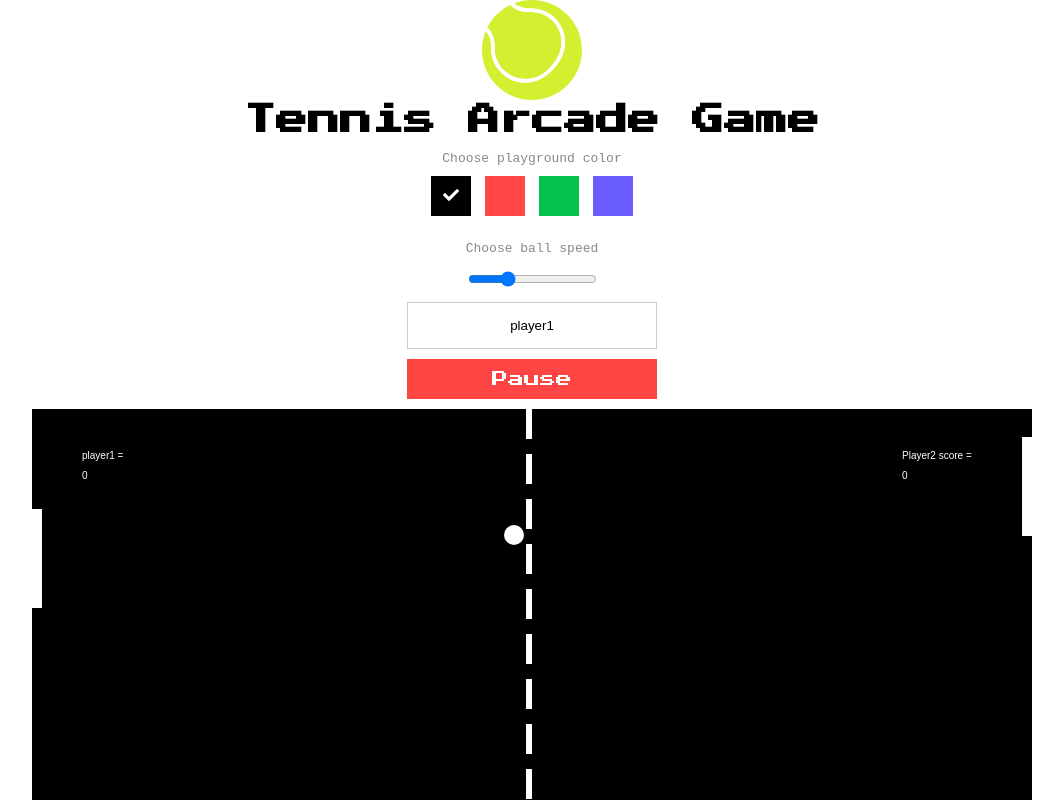
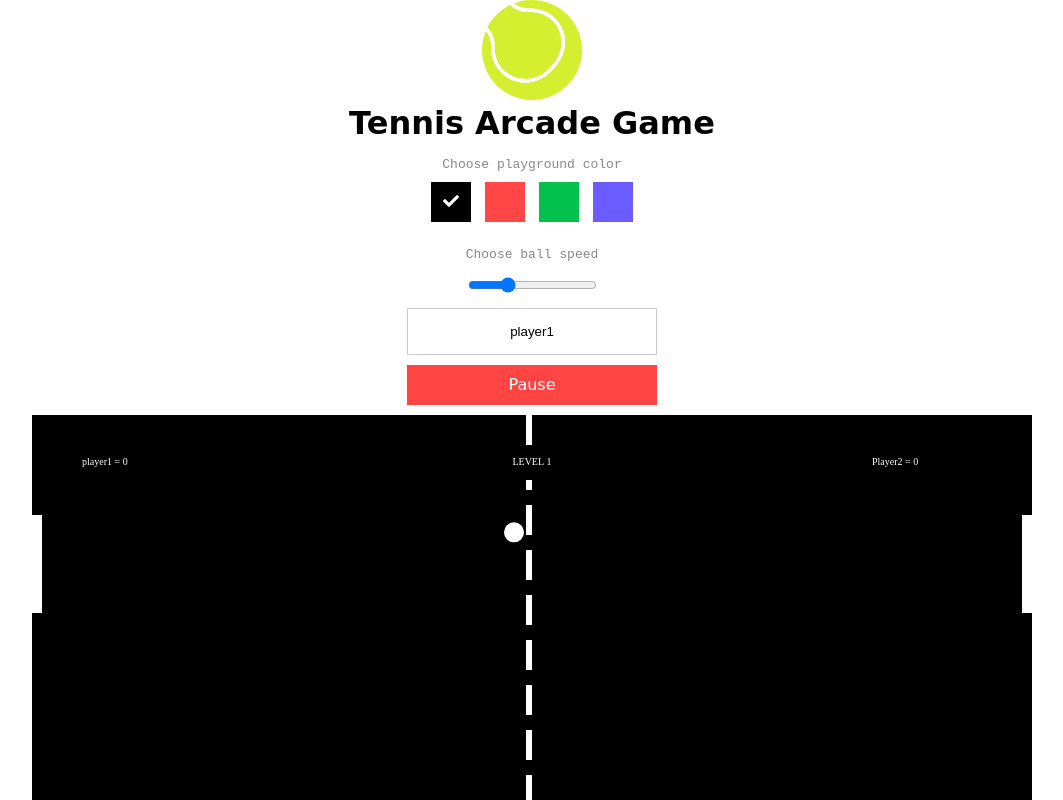
Before and after one commit to nasserahmed009/PongGame, a plain HTML site: page index.html in a window 1280 px wide. Both pictures are taken after a click on the link "Play". Shown: the top 800 px of the page, without its empty margins (108-1171 px from the left). Drawn offline with Linux system fonts and the light colour scheme; no server answers; a web font is replaced by a local one.

Commit message:
adding levels to the game

```diff
--- a/index.html
+++ b/index.html
@@ -35,6 +35,36 @@
     </a>
     <canvas id="canvas" width="1000" height="600"></canvas>
 
+         <!-- Firebase App (the core Firebase SDK) is always required and must be listed first -->
+     <script src="https://www.gstatic.com/firebasejs/6.2.0/firebase-app.js"></script>
+
+     <!-- Add Firebase products that you want to use -->
+     <script src="https://www.gstatic.com/firebasejs/3.1.0/firebase-database.js"></script>
+
+
+    <script>
+      // Your web app's Firebase configuration
+      var firebaseConfig = {
+        apiKey: "AIzaSyBwJw_Cd18LBEjqhWSnE1N2XCYGB7W88ns",
+        authDomain: "ponggame009.firebaseapp.com",
+        databaseURL: "https://ponggame009.firebaseio.com",
+        projectId: "ponggame009",
+        storageBucket: "ponggame009.appspot.com",
+        messagingSenderId: "548167701318",
+        appId: "1:548167701318:web:f7a36a7a2b3a9617"
+      };
+      // Initialize Firebase
+      firebase.initializeApp(firebaseConfig);
+
+      var database = firebase.database();
+      var databaseRef = database.ref('scores/');
+
+      databaseRef.push({
+        name:'ahmed',
+        score: 50,
+      });
+    </script>
+
     <script src="tennisGame.js"></script>
   </body>
 </html>
--- a/styles.css
+++ b/styles.css
@@ -1,5 +1,48 @@
-@import url('https://fonts.googleapis.com/css?family=Press+Start+2P&display=swap');
-*{
+/* cyrillic-ext */
+@font-face {
+  font-family: 'PressStart2P';
+  font-style: normal;
+  font-weight: 400;
+  font-display: swap;
+  src: local('Press Start 2P Regular'), local('PressStart2P-Regular'), url(https://fonts.gstatic.com/s/pressstart2p/v7/e3t4euO8T-267oIAQAu6jDQyK3nYivNm4I81PZQ.woff2) format('woff2');
+  unicode-range: U+0460-052F, U+1C80-1C88, U+20B4, U+2DE0-2DFF, U+A640-A69F, U+FE2E-FE2F;
+}
+/* cyrillic */
+@font-face {
+  font-family: 'PressStart2P';
+  font-style: normal;
+  font-weight: 400;
+  font-display: swap;
+  src: local('Press Start 2P Regular'), local('PressStart2P-Regular'), url(https://fonts.gstatic.com/s/pressstart2p/v7/e3t4euO8T-267oIAQAu6jDQyK3nRivNm4I81PZQ.woff2) format('woff2');
+  unicode-range: U+0400-045F, U+0490-0491, U+04B0-04B1, U+2116;
+}
+/* greek */
+@font-face {
+  font-family: 'PressStart2P';
+  font-style: normal;
+  font-weight: 400;
+  font-display: swap;
+  src: local('Press Start 2P Regular'), local('PressStart2P-Regular'), url(https://fonts.gstatic.com/s/pressstart2p/v7/e3t4euO8T-267oIAQAu6jDQyK3nWivNm4I81PZQ.woff2) format('woff2');
+  unicode-range: U+0370-03FF;
+}
+/* latin-ext */
+@font-face {
+  font-family: 'PressStart2P';
+  font-style: normal;
+  font-weight: 400;
+  font-display: swap;
+  src: local('Press Start 2P Regular'), local('PressStart2P-Regular'), url(https://fonts.gstatic.com/s/pressstart2p/v7/e3t4euO8T-267oIAQAu6jDQyK3nbivNm4I81PZQ.woff2) format('woff2');
+  unicode-range: U+0100-024F, U+0259, U+1E00-1EFF, U+2020, U+20A0-20AB, U+20AD-20CF, U+2113, U+2C60-2C7F, U+A720-A7FF;
+}
+/* latin */
+@font-face {
+  font-family: 'PressStart2P';
+  font-style: normal;
+  font-weight: 400;
+  font-display: swap;
+  src: local('Press Start 2P Regular'), local('PressStart2P-Regular'), url(https://fonts.gstatic.com/s/pressstart2p/v7/e3t4euO8T-267oIAQAu6jDQyK3nVivNm4I81.woff2) format('woff2');
+  unicode-range: U+0000-00FF, U+0131, U+0152-0153, U+02BB-02BC, U+02C6, U+02DA, U+02DC, U+2000-206F, U+2074, U+20AC, U+2122, U+2191, U+2193, U+2212, U+2215, U+FEFF, U+FFFD;
+}*{
   text-align: center;
   box-sizing: border-box;
   margin: 0 auto;
@@ -13,7 +56,7 @@
   margin: 15px 0px;
 }
 h1.gameTitle{
-  font-family: 'Press Start 2P', cursive;
+  font-family: 'PressStart2P', cursive;
 }
 p{
   font-family: monospace;
@@ -70,7 +113,7 @@ canvas{
   margin: 10px auto;
   color: #fff;
   text-decoration: none;
-  font-family: 'Press Start 2P', cursive;
+  font-family: 'PressStart2P', cursive;
 }
 .playBtn img{
   height: 20px;
--- a/tennisGame.js
+++ b/tennisGame.js
@@ -1,15 +1,18 @@
 let canvas = document.getElementById('canvas');
 let canvasContext = canvas.getContext('2d');
 
-let playGame = false;
+let pauseGame = true;
+let showingScreen = false; // if levelup or game over screens are showed
 
 let playGroundColor = 'black';
 let ballRadius = 10;
 let ballX = canvas.width / 2;
 let ballY = canvas.height / 2;
-let dx = document.getElementById('ballSpeed').value; //horizontal speed of the ball
-let dy = document.getElementById('ballSpeed').value; // vertical speed of the ball
+let dx = parseInt(document.getElementById('ballSpeed').value); //horizontal speed of the ball
+let dy = parseInt(document.getElementById('ballSpeed').value); // vertical speed of the ball
 let framesPerSecond = 60;
+
+let gameLevel = 1;
 
 // paddles variables
 let paddleHeight = 100;
@@ -20,11 +23,12 @@ let paddle2Y = 100;
 let player1Name = document.getElementById('player1Name').value;
 let player1Score = 0;
 let player2Score = 0;
+let finalScore = 3;
 
 function startPauseGame(event){
   event.preventDefault();
-  playGame = !playGame;
-  if(playGame){
+  pauseGame = !pauseGame;
+  if(!pauseGame){
     event.target.text = "Pause";
     event.target.style.background = "#ff4444";
   }else{
@@ -44,7 +48,7 @@ function changePlayGroundColor(event, color){
 }
 
 function changeBallSpeed(){
-  resetGame();
+  resetPositionsAndSpeeds();
   dx = dy = document.getElementById('ballSpeed').value;
 }
 
@@ -74,28 +78,35 @@ function drawPaddles(){
   canvasContext.fillRect(canvas.width - paddleWidth ,paddle2Y,paddleWidth, paddleHeight);
 }
 
-function drawScores(){
-  canvasContext.fillText(player1Name + " =", 50, 50);
-  canvasContext.fillText(player1Score, 50, 70);
-  canvasContext.fillText("Player2 score = ", canvas.width-130, 50);
-  canvasContext.fillText(player2Score, canvas.width-130, 70);
+function drawScoresAndLevel(){
+  canvasContext.fillStyle = "white";
+  canvasContext.font = "10px PressStart2P";
+  canvasContext.fillText(player1Name + " = " + player1Score, 50, 50);
+  canvasContext.fillText("Player2 = "+ player2Score, canvas.width-160, 50);
+
+  // print level
+  let levelText = "LEVEL " + gameLevel;
+  canvasContext.fillStyle = playGroundColor;
+  canvasContext.fillRect((canvas.width/2) - (canvasContext.measureText(levelText).width/2) - 10 ,30,canvasContext.measureText(levelText).width+20, 35);
+  canvasContext.fillStyle = '#fff';
+  canvasContext.fillText(levelText, (canvas.width/2) - (canvasContext.measureText(levelText).width/2) , 50);
 }
 
 function updateNames(){
   player1Name = document.getElementById('player1Name').value;
 }
 //reset the postition of the ball to the center of the playGround
-function resetGame(){
+function resetPositionsAndSpeeds(){
   ballX = canvas.width/2;
   ballY = canvas.height/2;
-  paddleHeight= 100;
   paddle1Y = canvas.height/2 - paddleHeight/2;
   paddle2Y = canvas.height/2 - paddleHeight/2;
+  dy = parseInt(document.getElementById('ballSpeed').value);
   dx=-dx;
 }
 
 function increaseDifficulty(){
-  if(paddleHeight>30) paddleHeight--;
+  if(paddleHeight>30) paddleHeight-=2;
 
   //increase the speed of the ball
   if(dx<0) dx--;
@@ -104,13 +115,57 @@ function increaseDifficulty(){
   else dy++;
 }
 
+
+function showLevelUpWindow(){
+  drawPlayground(playGroundColor);
+  canvasContext.fillStyle = "white";
+  canvasContext.font = "10px PressStart2P";
+  canvasContext.fillText("LEVEL UP", (canvas.width/2)-((canvasContext.measureText("LEVEL UP").width)/2), canvas.height/2);
+  canvasContext.fillText("click to level up", (canvas.width/2)-((canvasContext.measureText("click to level up").width)/2), canvas.height/2 + 50);
+}
+
+function shhowGameOverWindow(){
+  drawPlayground(playGroundColor);
+  canvasContext.fillStyle = "white";
+  canvasContext.font = "10px PressStart2P";
+  canvasContext.fillText("GAME OVER", (canvas.width/2)-((canvasContext.measureText("GAME OVER").width)/2), canvas.height/2);
+  canvasContext.fillText("click to start new game", (canvas.width/2)-((canvasContext.measureText("click to start new game").width)/2), canvas.height/2+20);
+}
+
+function checkWinner(){
+  if(player1Score>finalScore){
+    showLevelUpWindow();
+    showingScreen = true;
+    return true;
+  }else if(player2Score>finalScore){
+    shhowGameOverWindow();
+    showingScreen = true;
+    return true;
+  }else{
+    showingScreen = false;
+    return false;
+  }
+}
+
+function levelUp(){
+  gameLevel++;
+  player1Score  = 0;
+  player2Score = 0;
+  increaseDifficulty();
+  showingScreen = false;
+}
+
+function resetGame(){
+  resetPositionsAndSpeeds();
+  gameLevel = 1;
+  player1Score = 0;
+  player2Score = 0;
+  showingScreen = false;
+}
+
 function getMousePosition(event){
   let playGround = canvas.getBoundingClientRect();
   let root = document.documentElement;
-
-  console.log(event.y);
-  console.log(playGround.top);
-  console.log(root.scrollTop);
 
   return {
     x: event.x - playGround.left,
@@ -119,8 +174,8 @@ function getMousePosition(event){
 }
 
 function computerPaddlePlay(){
-  if(paddle2Y+paddleHeight/2 < ballY-45) paddle2Y+=6;
-  else if(paddle2Y+paddleHeight/2 > ballY+45) paddle2Y-=6;
+  if(paddle2Y+paddleHeight/2 < ballY-30) paddle2Y+=9.5;
+  else if(paddle2Y+paddleHeight/2 > ballY+30) paddle2Y-=9.5;
 }
 
 function moveBall(){
@@ -129,14 +184,20 @@ function moveBall(){
 
   // ball postition for player1
   if(ballX < 0 + ballRadius){
-    if(ballY>paddle1Y && ballY<paddle1Y+paddleHeight)dx=-dx;
+    if(ballY>paddle1Y && ballY<paddle1Y+paddleHeight){
+      dx=-dx;
+
+      let deltaY = ballY - (paddle1Y+paddleHeight)/2;
+      dy = deltaY*0.06;
+    }
     else{
       player2Score++;
-      playGame = false;
+      checkWinner();
+      pauseGame = true;
       //adding delay to the game when a player scores
       setTimeout(function(){
-        resetGame();
-        playGame = true;
+        resetPositionsAndSpeeds();
+        pauseGame = false;
       },1000);
     }
   }
@@ -144,14 +205,20 @@ function moveBall(){
 
   //ball postition for player2
   if(ballX > canvas.width - ballRadius){
-    if(ballY>paddle2Y && ballY<paddle2Y+paddleHeight) dx=-dx;
+    if(ballY>paddle2Y && ballY<paddle2Y+paddleHeight){
+       dx=-dx;
+
+       let deltaY = ballY - (paddle2Y+paddleHeight)/2;
+       dy = deltaY*0.05;
+     }
     else {
       player1Score++;
-      playGame = false;
+      checkWinner();
+      pauseGame = true;
       //adding delay to the game when a player scores
       setTimeout(function(){
-        resetGame();
-        playGame = true;
+        resetPositionsAndSpeeds();
+        pauseGame = false;
       },1000);
     }
   }
@@ -163,22 +230,28 @@ function moveBall(){
 }
 
 canvas.addEventListener('mousemove', function(event){
-  if(!playGame) return;
+  if(pauseGame) return;
   let mousePos = getMousePosition(event);
-  console.log(mousePos);
-
   //moving paddle1 with the movement of mouse
   paddle1Y = mousePos.y - paddleHeight/2; //to move the paddle from its center
-
 });
 
+canvas.addEventListener('click', function(){
+  if(!showingScreen) return;
+  if(player1Score>player2Score) levelUp();
+  else resetGame();
+});
+
+
+
 setInterval(function(){
+  if(showingScreen) return;
   drawPlayground(playGroundColor);
   drawNet();
-  drawScores();
+  drawScoresAndLevel();
   drawPaddles();
   drawTennisBall();
-  if(!playGame) return;
+  if(pauseGame) return;
   computerPaddlePlay();
   moveBall();
 }, 1000/framesPerSecond);
```
Also changed, not shown: 1 other file.
